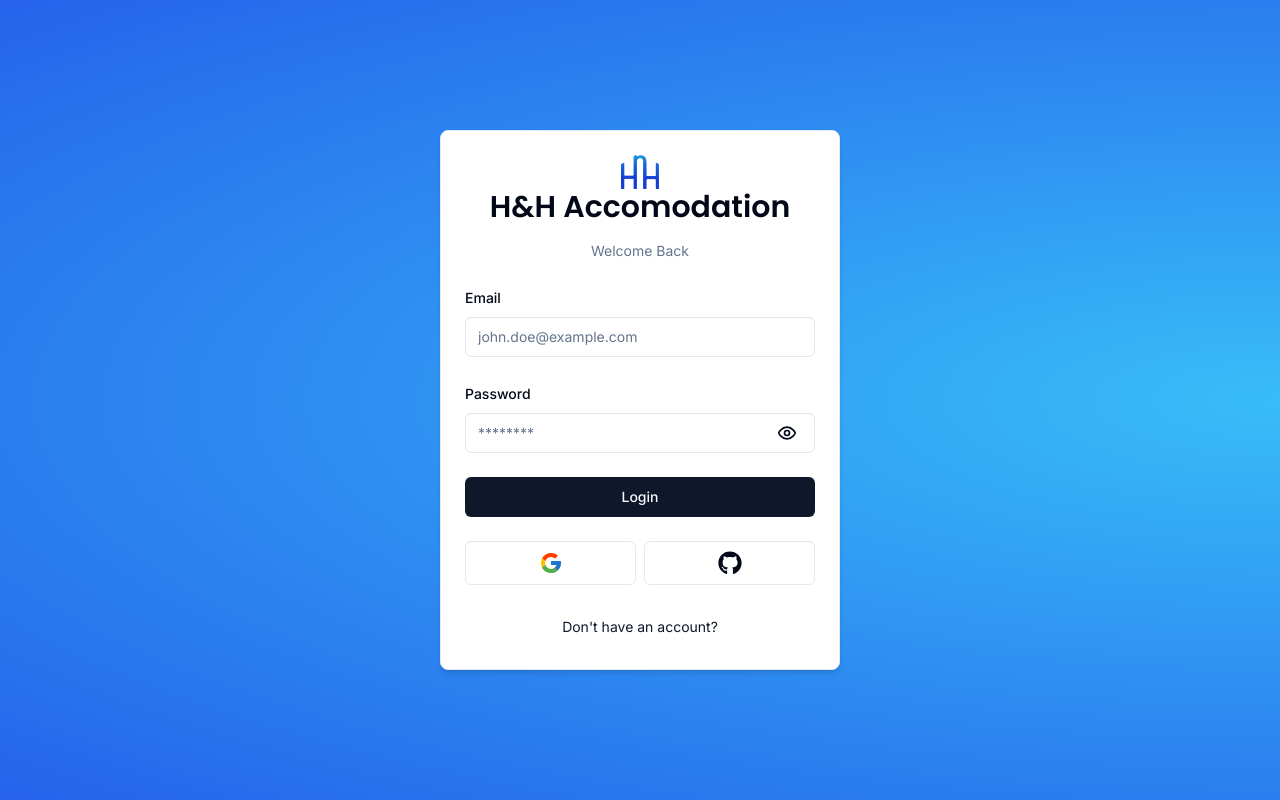
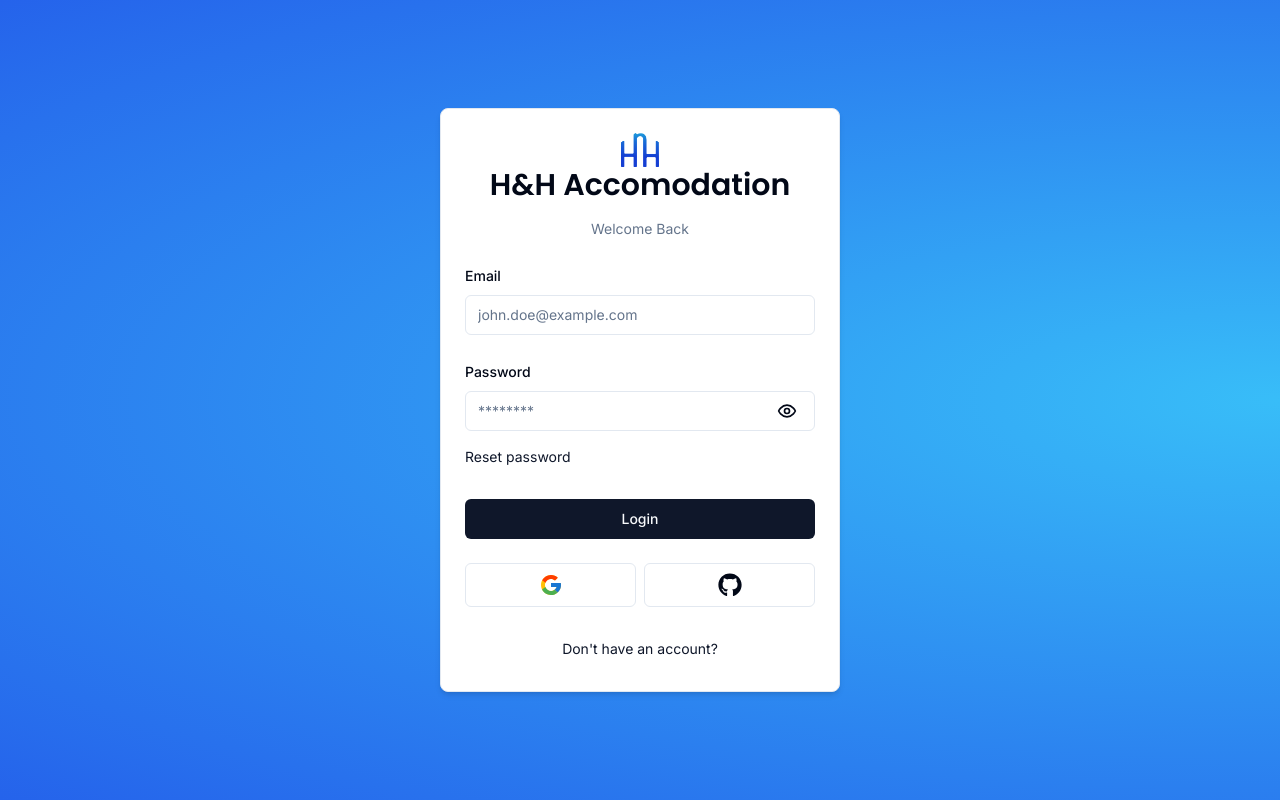
Before and after one commit to TeamM-KNUST/hnh-accommodation, a Next.js app: page /auth/login in a window 1280 px wide. Built offline with nearby package versions, Linux system fonts and the light colour scheme; no server answers.

Commit message:
making the password reset page

```diff
--- a/components/auth/login-form.tsx
+++ b/components/auth/login-form.tsx
@@ -22,6 +22,7 @@ import { EyeIcon, EyeOffIcon } from "lucide-react";
 import { useState, useTransition } from "react";
 import { FormError } from "../form-error";
 import { FormSuccess } from "../form-success";
+import Link from "next/link";
 
 export const LoginForm = () => {
 	const [showPassword, setShowPassword] = useState(false);
@@ -114,6 +115,15 @@ export const LoginForm = () => {
 										</Button>
 									</div>
 								</FormControl>
+								<Button
+									size="sm"
+									variant="link"
+									className="px-0 font-normal"
+								>
+									<Link href="/auth/reset">
+										Reset password
+									</Link>
+								</Button>
 								<FormMessage />
 							</FormItem>
 						)}
--- a/middleware.ts
+++ b/middleware.ts
@@ -7,10 +7,12 @@ import {
 	authRoutes,
 	publicRoutes,
 } from "@/route";
+import { NextRequest } from "next/server";
 
 const { auth } = NextAuth(authConfig);
 
 export default auth((req) => {
+
 	const { nextUrl } = req;
 	const isLoggedIn = !!req.auth;
 
--- a/route.ts
+++ b/route.ts
@@ -19,6 +19,7 @@ export const publicRoutes = [
 export const authRoutes = [
     "/auth/login",
     "/auth/register",
+    "auth/reset"
 ];
 
 
```
